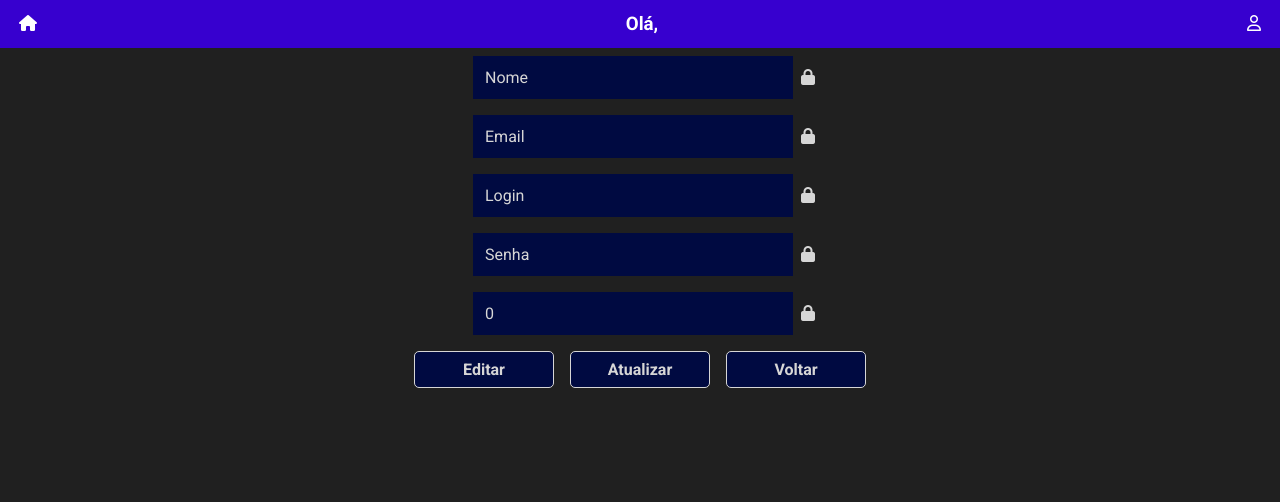
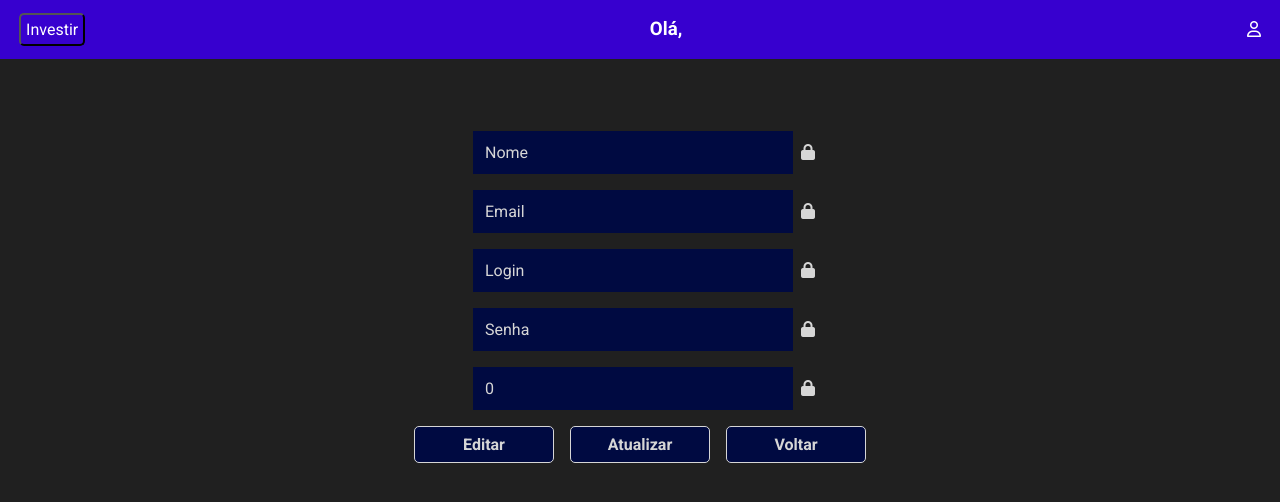
Before and after one commit to alisson-sds/frontend-fynansis, a React (Vite) app in the folder Fynansis/: page /profile in a window 1280 px wide. Shown: the top 502 px of the page. Built offline with nearby package versions, Linux system fonts and the light colour scheme; no server answers.

Commit message:
Profile finalizada, mudança na navBar BUG

```diff
--- a/Fynansis/src/components/button/button.tsx
+++ b/Fynansis/src/components/button/button.tsx
@@ -3,7 +3,7 @@ import { MouseEventHandler } from "react";
 interface ButtonProps {
   label: string;
   color?: string;
-  onClick: MouseEventHandler<HTMLButtonElement>;
+  onClick?: MouseEventHandler<HTMLButtonElement>;
 }
 
 export const Button = ({
--- a/Fynansis/src/components/navbar/navbar.tsx
+++ b/Fynansis/src/components/navbar/navbar.tsx
@@ -3,21 +3,27 @@ import "./styles.css";
 
 interface NavBarProps {
   userName?: string | null;
+  navHome?: boolean | null;
 }
 
-export default function NavBar({ userName }: NavBarProps) {
+export default function NavBar({ userName, navHome}: NavBarProps) {
   return (
     <nav className="navBar">
       <div>
-        <Link to="/home" className="nav-link">
-          <i className="fa-solid fa-house"></i>
-        </Link>
+        {{ navHome } ? (
+          <Link to="/investiment" className="nav-link-button">
+            <button>Investir</button>
+          </Link>
+        ) : (
+          <Link to="/home" className="nav-link">
+            <i className="fa-solid fa-house"></i>
+          </Link>
+        )}
 
         <h3>Olá, {userName}</h3>
 
-        <Link to="/profile"  className="nav-link">
+        <Link to="/profile" className="nav-link">
           <i className="fa-regular fa-user"></i>
-
         </Link>
       </div>
     </nav>
--- a/Fynansis/src/components/navbar/styles.css
+++ b/Fynansis/src/components/navbar/styles.css
@@ -27,3 +27,14 @@
 .nav-link {
     background-color: inherit;
 }
+
+.nav-link-button{
+    background-color: inherit;
+}
+
+.navBar button{
+    background-color: #3700CF;
+    color: #ffffff;
+    border-radius: 5px;
+    padding: 5px;
+}
--- a/Fynansis/src/routes/Investiment/index.tsx
+++ b/Fynansis/src/routes/Investiment/index.tsx
@@ -6,7 +6,7 @@ export function Investiment() {
 
   return (
     <div>
-      <Navbar />
+      <Navbar userName={nameFromUser} />
       <h1>Investiments</h1>
     </div>
   );
--- a/Fynansis/src/routes/Profile/index.tsx
+++ b/Fynansis/src/routes/Profile/index.tsx
@@ -23,9 +23,9 @@ export function Profile() {
 
   const buttonText = disabled ? "Editar" : "Cancelar"; //Define Text do botão partindo do state de Editar
 
-  const buttonColor = disabled ? "#000a41" : "#891900";
+  const buttonColor = disabled ? "#000a41" : "#891900"; //Define cor do botão de edição de registro
 
-  const lockType = disabled ? "fa-solid fa-lock" : "fa-solid fa-lock-open";
+  const lockType = disabled ? "fa-solid fa-lock" : "fa-solid fa-lock-open"; //Define ícone de Lock input
 
   const getData = async () => {
     try {
@@ -70,8 +70,8 @@ export function Profile() {
   };
 
   return (
-    <div className="container">
-      <Navbar userName={nameFromUser} />
+    <div className="profileContainer">
+      <Navbar userName={nameFromUser} navHome={false} />
 
       <form className="form" onSubmit={submit}>
         <div className="inputLock">
--- a/Fynansis/src/routes/Profile/style.css
+++ b/Fynansis/src/routes/Profile/style.css
@@ -1,3 +1,14 @@
+.profileContainer{
+    display: flex;
+    align-items: center;
+    flex-direction: column;
+    min-width: 50%;
+}
+
+.profileContainer form{
+    margin-top: 5%;
+}
+
 .inputLock {
     width: 100%;
     display: flex;
```
